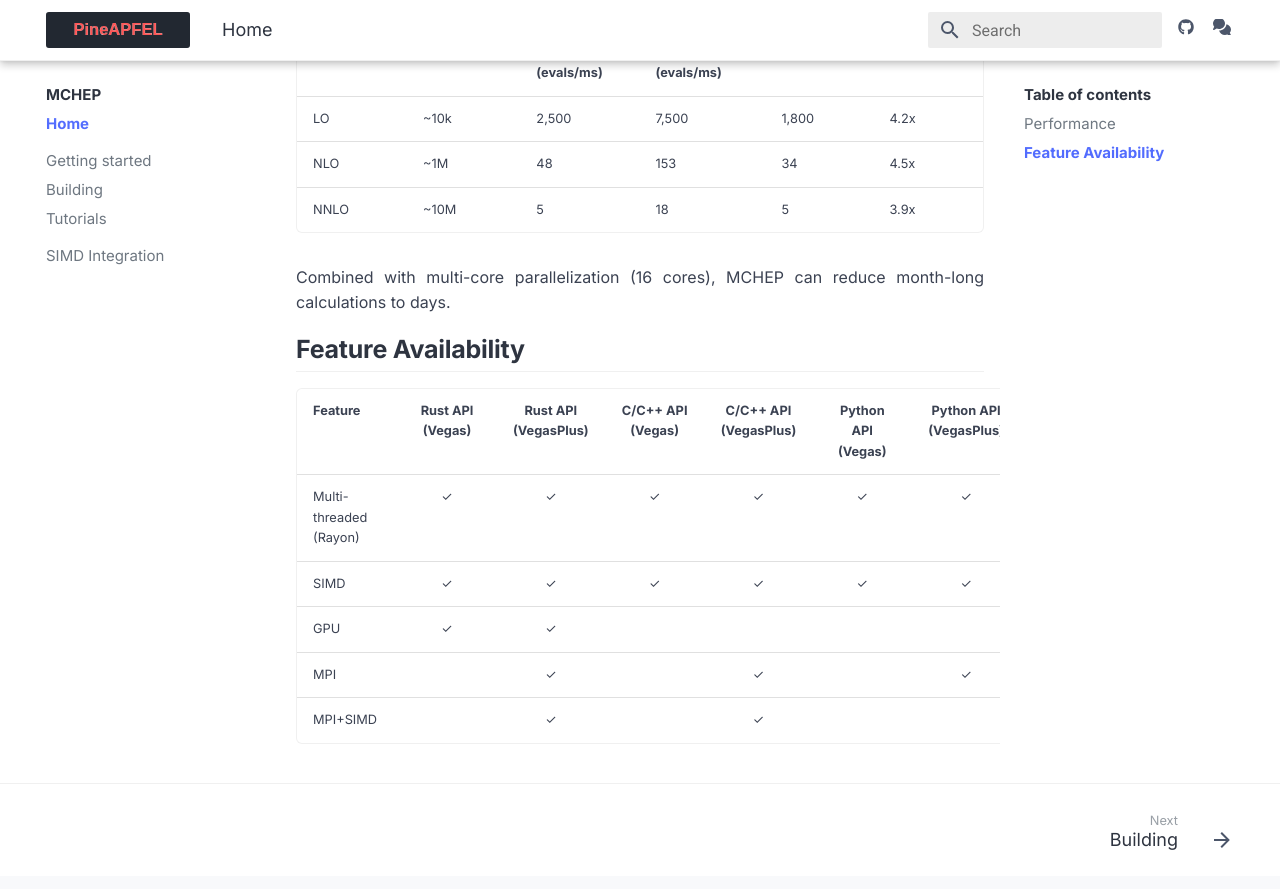
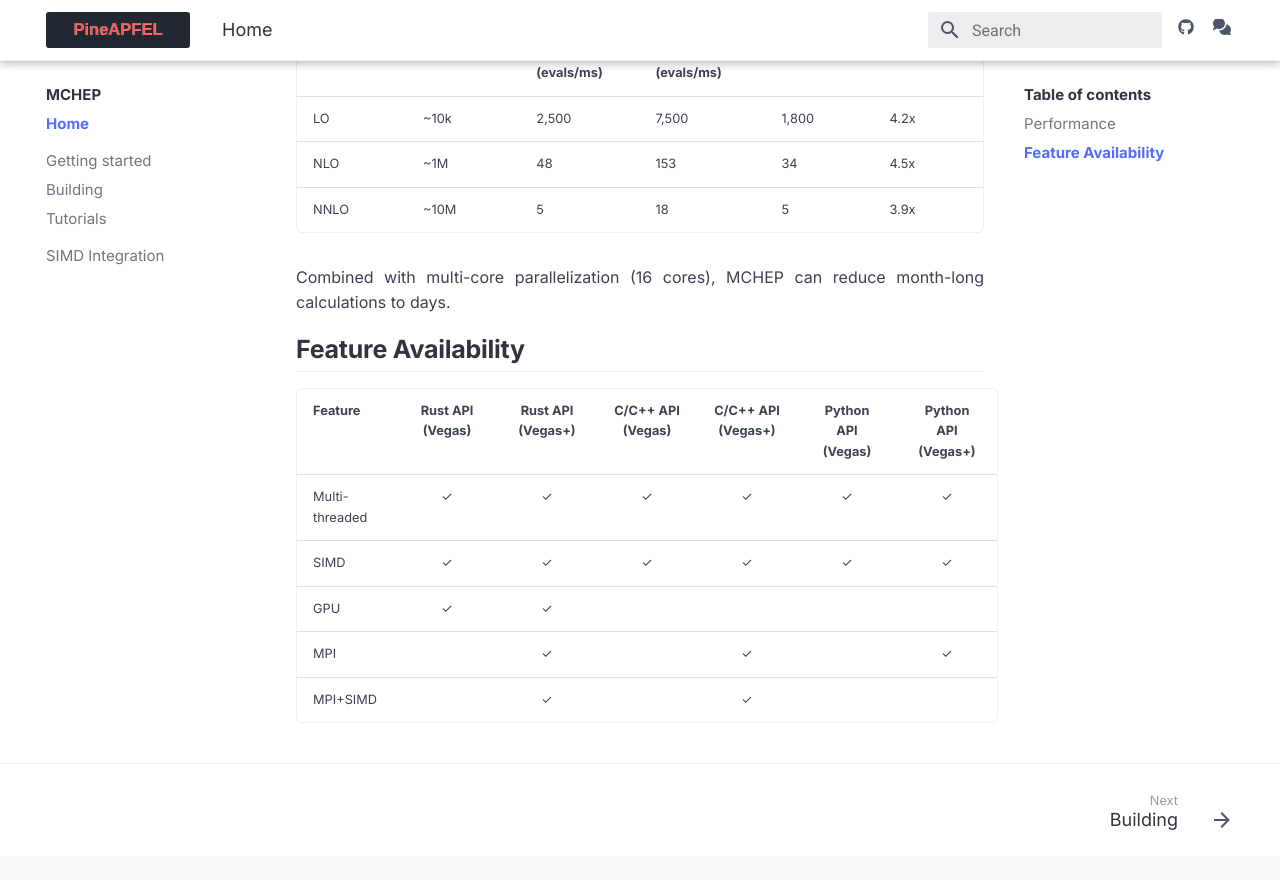
Before and after one commit to QCDLab/mchep, an MkDocs documentation site: the page built from docs/index.md, in a window 1280 px wide and 900 px high, scrolled down 853 px. Shown: the top 889 px of the window. Built offline with MkDocs 1.6.1 and Material for MkDocs 9.7.7, drawn with Linux system fonts in a browser that asks for light colours.

Commit message:
Minor cosmetic changes

```diff
--- a/docs/index.md
+++ b/docs/index.md
@@ -32,9 +32,9 @@ to days.
 
 ## Feature Availability
 
-| Feature | Rust API (Vegas) | Rust API (VegasPlus) | C/C++ API (Vegas) | C/C++ API (VegasPlus) | Python API (Vegas) | Python API (VegasPlus) |
+| Feature | Rust API (Vegas) | Rust API (Vegas+) | C/C++ API (Vegas) | C/C++ API (Vegas+) | Python API (Vegas) | Python API (Vegas+) |
 | :--- | :---: | :---: | :---: | :---: | :---: | :---: |
-| Multi-threaded (Rayon) | ✓ | ✓ | ✓ | ✓ | ✓ | ✓ |
+| Multi-threaded | ✓ | ✓ | ✓ | ✓ | ✓ | ✓ |
 | SIMD | ✓ | ✓ | ✓ | ✓ | ✓ | ✓ |
 | GPU | ✓ | ✓ | | | | |
 | MPI | | ✓ | | ✓ | | ✓ |
```
